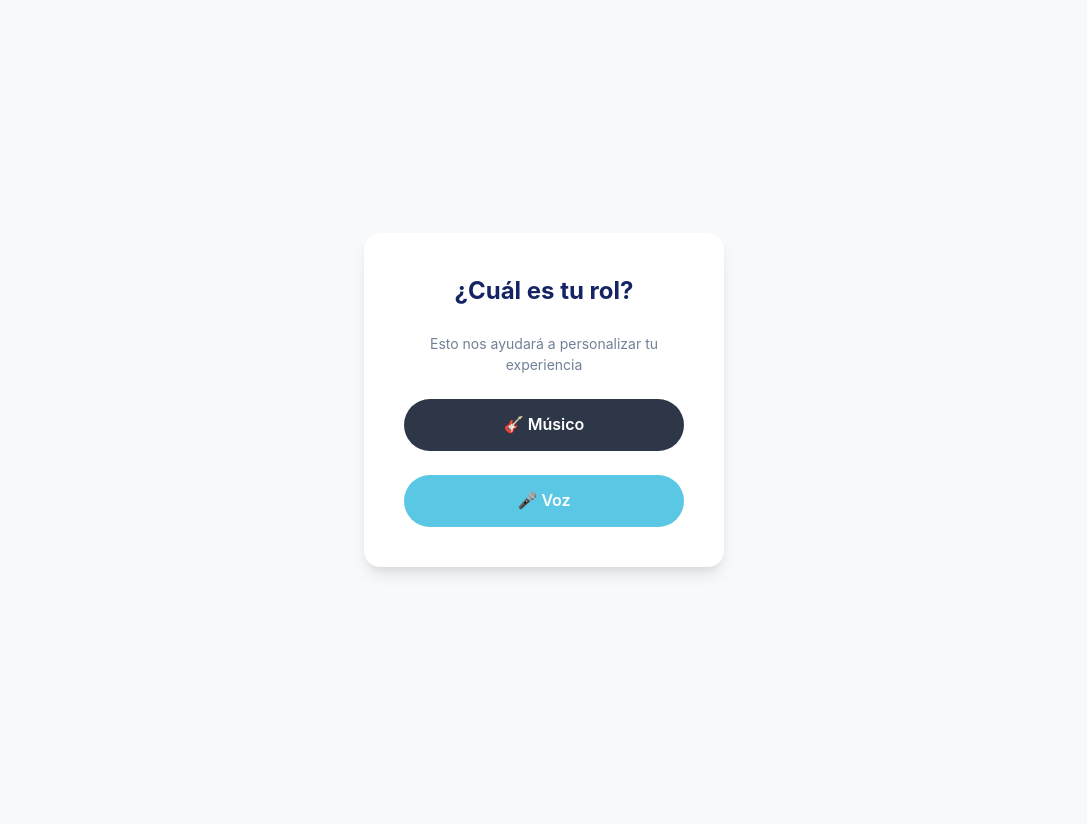
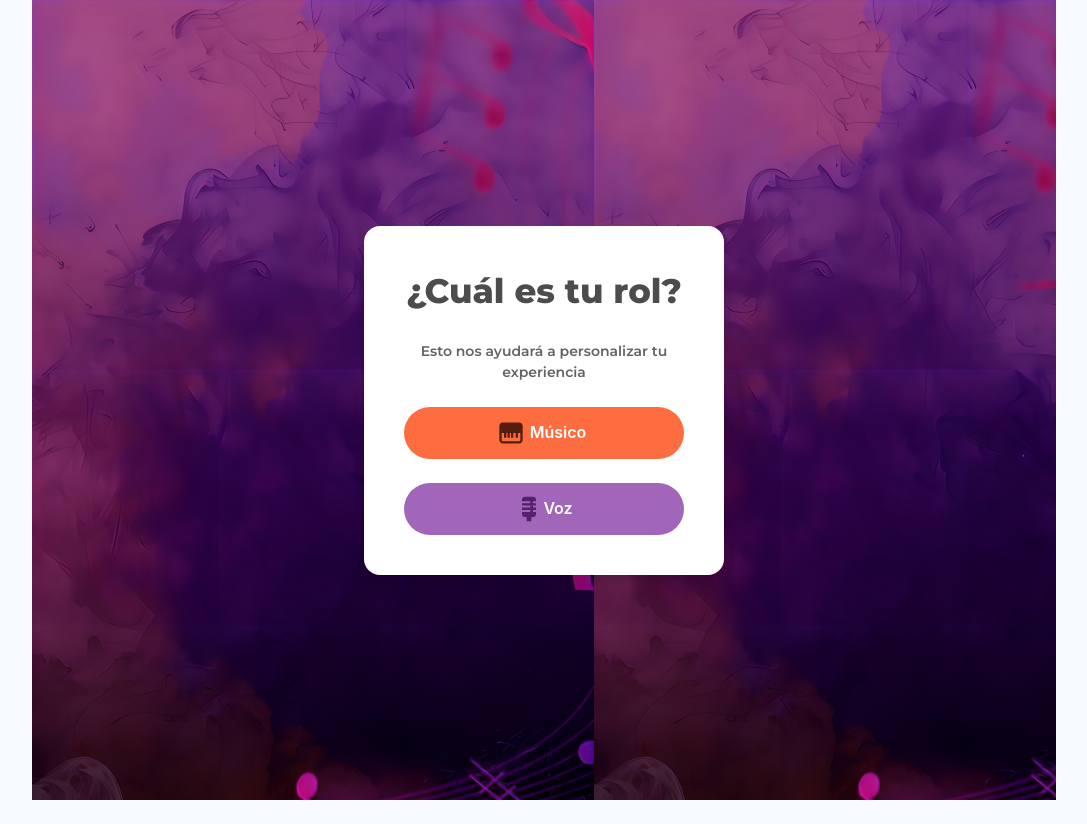
Before and after one commit to agl5702/fsmaposentoalgo-adoradores, a React (Vite) app: page /rol in a window 1280 px wide. Shown: the whole page, without its empty margins (96-1183 px from the left). Built offline with nearby package versions, Linux system fonts and the light colour scheme; sample sign-in values are in the browser's storage.

Commit message:
change theme color rol page

```diff
--- a/src/ui/pages/Login.jsx
+++ b/src/ui/pages/Login.jsx
@@ -36,8 +36,9 @@ function Login() {
       <Box w="100%">
         <Center flexDirection="column">
           <Image
+            mx="auto"
+            w="2xs"
             src={icono2}
-            mb={6}
             filter="
     brightness(0.95)
     saturate(0.5)
@@ -61,7 +62,7 @@ function Login() {
             <Input
               placeholder="Correo / Número telefónico"
               _placeholder={{ color: "#4c4c4c" }}
-              fontFamily="Montserrat, sans-serif;"
+              fontFamily="Montserrat, sans-serif"
               fontWeight="bold"
               h="50px"
               bg="white"
--- a/src/ui/pages/Rol.jsx
+++ b/src/ui/pages/Rol.jsx
@@ -1,5 +1,8 @@
 import { Center, Text, Button, VStack, Box } from "@chakra-ui/react";
 import { useNavigate } from "react-router-dom";
+import fondo from "@/assets/fondo.png";
+import { BiSolidPiano } from "react-icons/bi";
+import { IoMdMicrophone } from "react-icons/io";
 
 function Rol() {
   const navigate = useNavigate();
@@ -10,7 +13,7 @@ function Rol() {
   };
 
   return (
-    <Center minH="100vh" bg="gray.50" p={5}>
+    <Center minH="100vh" bg="gray.50" p={5} bgImage={fondo}>
       <Box
         bg="white"
         p={10}
@@ -21,34 +24,46 @@ function Rol() {
         textAlign="center"
       >
         <VStack spacing={6}>
-          <Text fontSize="2xl" fontWeight="bold" color="#152563">
+          <Text
+            fontFamily="Montserrat, sans-serif"
+            fontSize="34px"
+            fontWeight="extrabold"
+            color="#4c4c4c"
+          >
             ¿Cuál es tu rol?
           </Text>
 
-          <Text fontSize="sm" color="gray.500">
+          <Text
+            fontFamily="Montserrat, sans-serif"
+            fontSize="sm"
+            fontWeight="semibold"
+            color="#636363"
+          >
             Esto nos ayudará a personalizar tu experiencia
           </Text>
 
           <Button
             h="52px"
             w="100%"
-            bg="gray.700"
+            bg="#fe6d40"
             color="white"
             borderRadius="999px"
             onClick={() => handleSelectRole("musico")}
           >
-            🎸 Músico
+            <BiSolidPiano fontSize="28px" color="#541d0c" />
+            <Text mx="5px">Músico</Text>
           </Button>
 
           <Button
             h="52px"
             w="100%"
-            bg="#5AC7E5"
+            bg="#a166b9"
             color="white"
             borderRadius="999px"
             onClick={() => handleSelectRole("voz")}
           >
-            🎤 Voz
+            <IoMdMicrophone fontSize="28px" color="#55206c" />
+            <Text>Voz</Text>
           </Button>
         </VStack>
       </Box>
```
